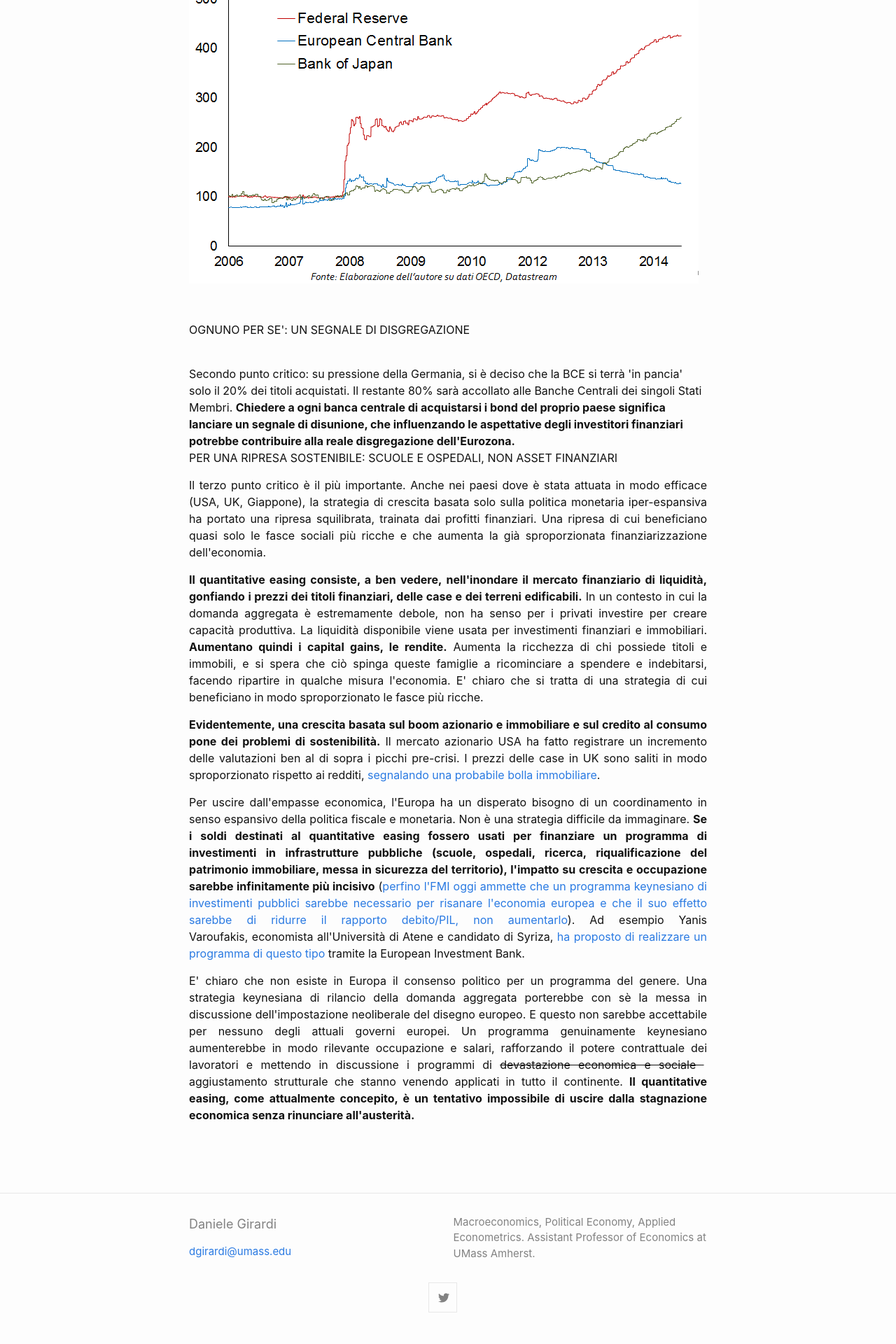
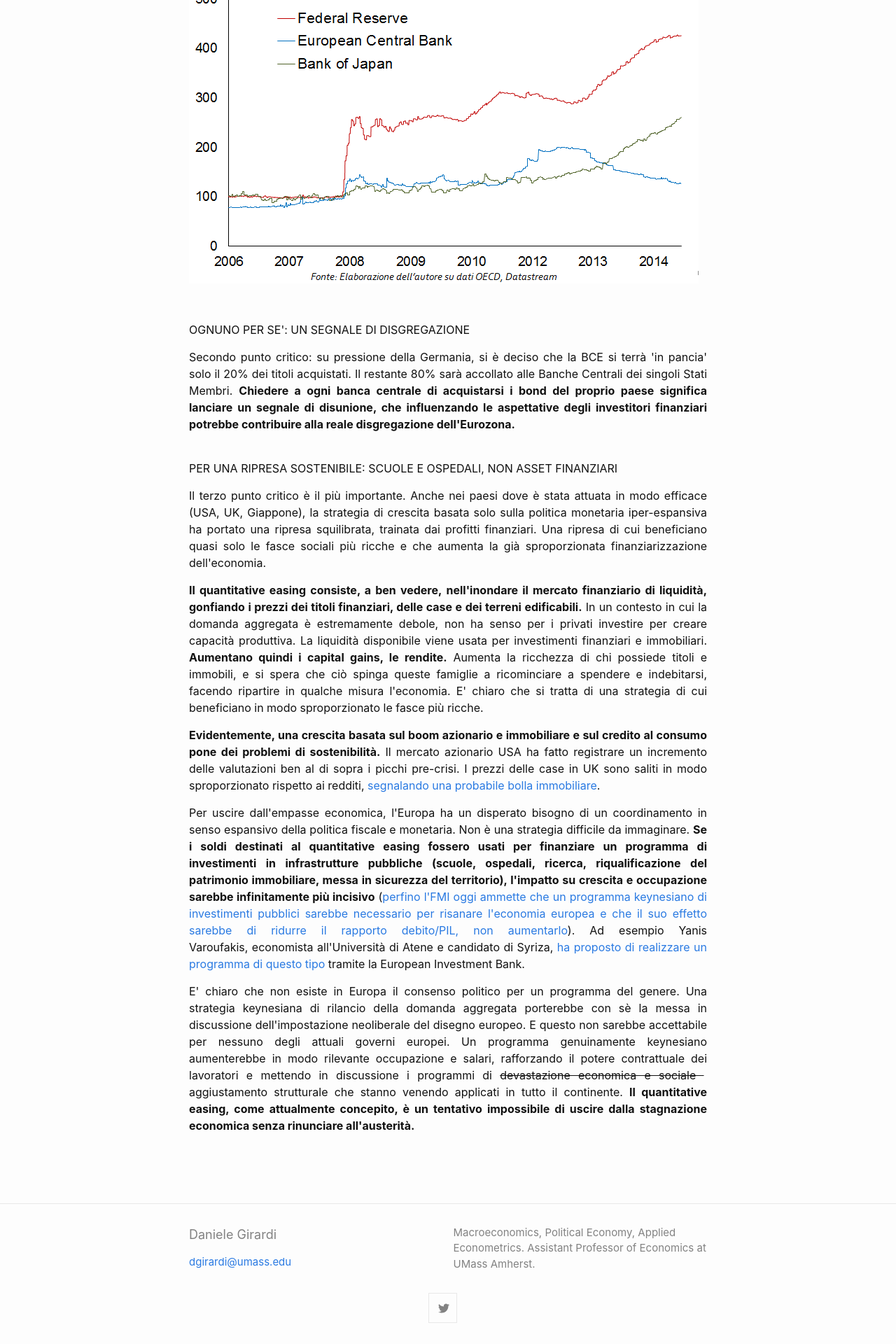
Before and after one commit to danielegirardi/danielegirardi.github.io, a Jekyll site: the page built from posts/banchieredeiricchi.md, in a window 1280 px wide. Shown: the part 2257-4177 px from the top of the page at 70% size. Built offline with Jekyll 4.4.1, drawn with Linux system fonts in a browser that asks for light colours; our own code applies the rules of GitHub Pages for plain Markdown files.

Commit message:
Update banchieredeiricchi.md

```diff
--- a/posts/banchieredeiricchi.md
+++ b/posts/banchieredeiricchi.md
@@ -58,11 +58,12 @@
 <p> </p>
 
 <p style="text-align: justify;">OGNUNO PER SE': UN SEGNALE DI DISGREGAZIONE</p>
-<br />
-Secondo punto critico: su pressione della Germania, si è deciso che la BCE si terrà 'in pancia' solo il 20% dei titoli acquistati. Il restante 80% sarà accollato alle Banche Centrali dei singoli Stati Membri. <strong>Chiedere a ogni banca centrale di acquistarsi i bond del proprio paese significa lanciare&nbsp;un segnale di disunione, che influenzando le aspettative degli investitori finanziari potrebbe contribuire alla reale disgregazione dell'Eurozona.</strong>
+
+<p style="text-align: justify;">Secondo punto critico: su pressione della Germania, si è deciso che la BCE si terrà 'in pancia' solo il 20% dei titoli acquistati. Il restante 80% sarà accollato alle Banche Centrali dei singoli Stati Membri. <strong>Chiedere a ogni banca centrale di acquistarsi i bond del proprio paese significa lanciare&nbsp;un segnale di disunione, che influenzando le aspettative degli investitori finanziari potrebbe contribuire alla reale disgregazione dell'Eurozona.</strong></p>
 
 <br />
 <p style="text-align: justify;">PER UNA RIPRESA SOSTENIBILE: SCUOLE E OSPEDALI, NON ASSET FINANZIARI</p>
+
 <p style="text-align: justify;">Il terzo punto critico è il più importante. Anche nei paesi dove è stata attuata in modo efficace (USA, UK, Giappone), la strategia di crescita basata solo sulla politica monetaria iper-espansiva ha portato una ripresa squilibrata,&nbsp;trainata dai profitti finanziari. Una ripresa di cui beneficiano quasi solo le fasce sociali più ricche e che aumenta la già sproporzionata finanziarizzazione dell'economia.</p>
 <p style="text-align: justify;"><strong>Il quantitative easing consiste, a ben vedere,&nbsp;nell'inondare il mercato finanziario di liquidità, gonfiando i prezzi dei titoli finanziari, delle case e dei terreni edificabili.</strong> In un contesto in cui la domanda aggregata è estremamente debole, non ha senso per i privati investire per creare capacità produttiva. La liquidità disponibile viene usata per investimenti finanziari e immobiliari. <strong>Aumentano quindi i capital gains, le rendite.</strong> Aumenta la ricchezza di chi possiede titoli e immobili, e si spera che ciò spinga queste&nbsp;famiglie a ricominciare a spendere e indebitarsi, facendo ripartire in qualche misura l'economia. E' chiaro che si tratta di una strategia&nbsp;di cui beneficiano in modo sproporzionato le fasce più ricche.</p>
 <p style="text-align: justify;"><strong>Evidentemente, una crescita basata sul boom azionario e immobiliare e sul credito al consumo pone dei problemi di sostenibilità.</strong> Il mercato azionario USA ha fatto registrare&nbsp;un incremento delle valutazioni ben al di sopra&nbsp;i picchi pre-crisi. I prezzi delle case in UK sono saliti in modo sproporzionato rispetto ai redditi, <a title="UK e Nord-Europa: una nuova bolla immobiliare?" href="http://www.reconomics.it/uk-e-nord-europa-una-nuova-bolla-immobiliare/" target="_blank">segnalando una probabile bolla immobiliare</a>.</p>
```
